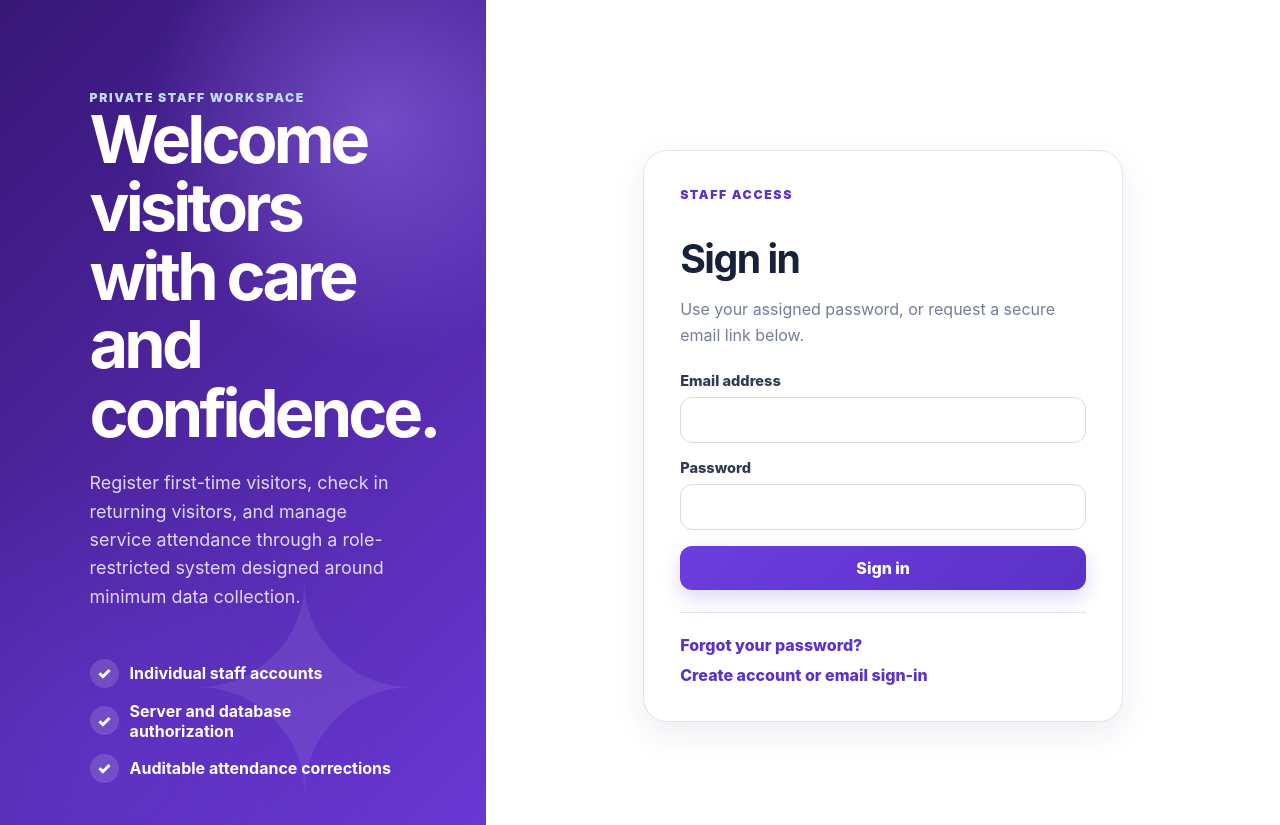
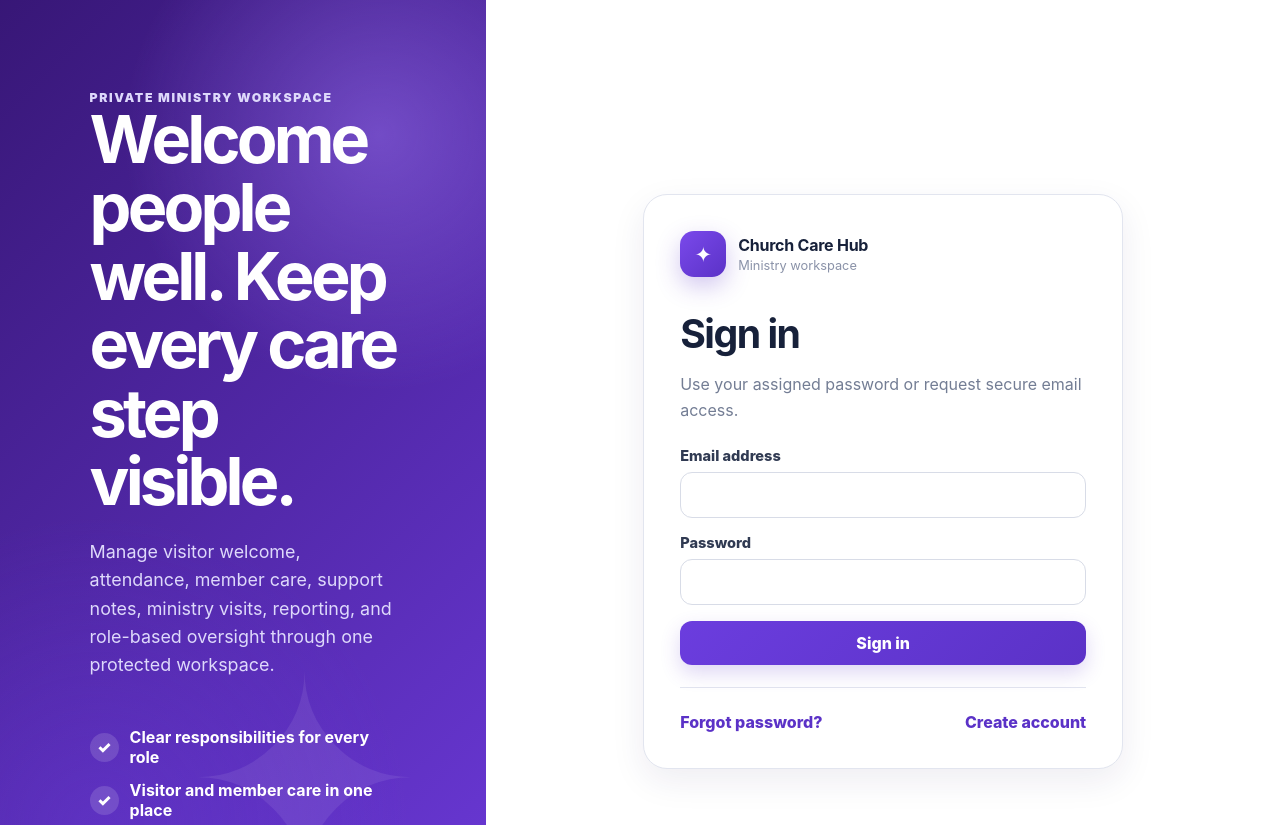
Before and after one commit to raliegh2/visitorcounter, a Next.js app: page /login in a window 1280 px wide. Shown: the top 825 px of the page. Built offline with nearby package versions, Linux system fonts and the light colour scheme.

Commit message:
Polish Church Care Hub sign-in experience

```diff
--- a/app/(auth)/login/page.tsx
+++ b/app/(auth)/login/page.tsx
@@ -1,6 +1,6 @@
+import Link from "next/link";
 import { loginAction } from "@/app/(auth)/login/actions";
 import { Notice } from "@/components/ui/Notice";
-import Link from "next/link";
 import { SubmitButton } from "@/components/ui/SubmitButton";
 
 export const metadata = { title: "Sign in" };
@@ -15,24 +15,27 @@ export default async function LoginPage({
   return (
     <main className="login-shell">
       <section className="login-hero">
-        <div className="eyebrow" style={{ color: "#bfdbfe" }}>Private staff workspace</div>
-        <h1>Welcome visitors with care and confidence.</h1>
+        <div className="eyebrow" style={{ color: "#ded9fb" }}>Private ministry workspace</div>
+        <h1>Welcome people well. Keep every care step visible.</h1>
         <p>
-          Register first-time visitors, check in returning visitors, and manage service attendance
-          through a role-restricted system designed around minimum data collection.
+          Manage visitor welcome, attendance, member care, support notes, ministry visits, reporting,
+          and role-based oversight through one protected workspace.
         </p>
         <div className="login-points">
-          <div className="login-point"><span>✓</span><strong>Individual staff accounts</strong></div>
-          <div className="login-point"><span>✓</span><strong>Server and database authorization</strong></div>
-          <div className="login-point"><span>✓</span><strong>Auditable attendance corrections</strong></div>
+          <div className="login-point"><span>✓</span><strong>Clear responsibilities for every role</strong></div>
+          <div className="login-point"><span>✓</span><strong>Visitor and member care in one place</strong></div>
+          <div className="login-point"><span>✓</span><strong>Organization-scoped access and audit history</strong></div>
         </div>
       </section>
 
       <section className="login-panel">
         <div className="login-card">
-          <div className="eyebrow">Staff access</div>
+          <div className="brand auth-brand">
+            <div className="brand-mark" aria-hidden="true">✦</div>
+            <div><strong>Church Care Hub</strong><span>Ministry workspace</span></div>
+          </div>
           <h2>Sign in</h2>
-          <p className="muted">Use your assigned password, or request a secure email link below.</p>
+          <p className="muted">Use your assigned password or request secure email access.</p>
           <Notice message={params.error} kind="error" />
           <Notice message={params.notice} kind="success" />
 
@@ -54,9 +57,9 @@ export default async function LoginPage({
           </form>
 
           <hr className="divider" />
-          <div className="actions" style={{ justifyContent: "space-between" }}>
-            <Link href="/forgot-password">Forgot your password?</Link>
-            <Link href="/signup">Create account or email sign-in</Link>
+          <div className="auth-links">
+            <Link href="/forgot-password">Forgot password?</Link>
+            <Link href="/signup">Create account</Link>
           </div>
         </div>
       </section>
```
